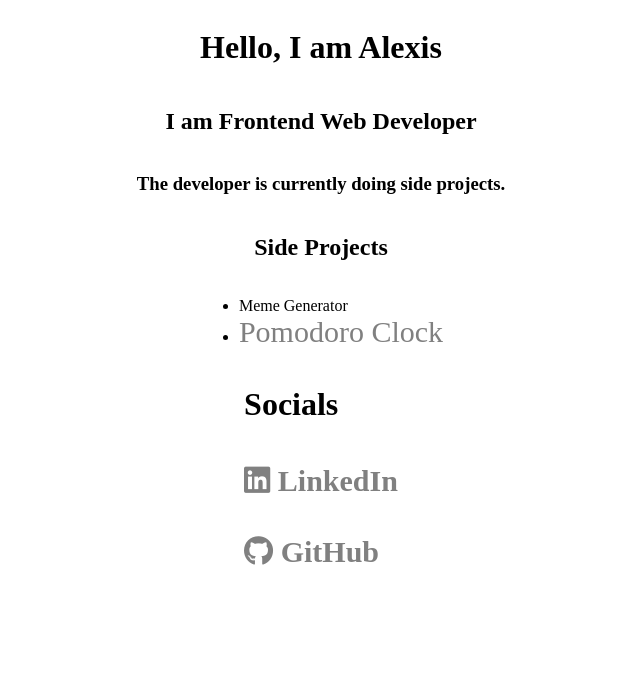
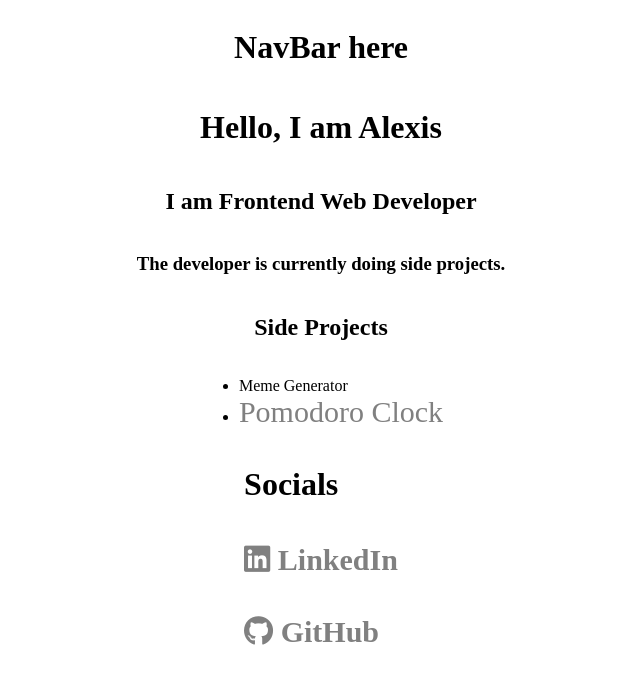
Before and after one commit to alexissorianooo/Portfolio, a React (Create React App) app: page / in a window 1280 px wide. Shown: the top 684 px of the page, without its empty margins (319-959 px from the left). Built offline with nearby package versions, Linux system fonts and the light colour scheme.

Commit message:
react router

```diff
--- a/package.json
+++ b/package.json
@@ -9,6 +9,7 @@
     "@testing-library/user-event": "^13.5.0",
     "react": "^18.1.0",
     "react-dom": "^18.1.0",
+    "react-router-dom": "^6.3.0",
     "react-scripts": "5.0.1",
     "web-vitals": "^2.1.4"
   },
--- a/src/App.js
+++ b/src/App.js
@@ -1,10 +1,12 @@
 import React from 'react'
 import Footer from './Footer'
+import Navbar from './Navbar'
 import './css/App.css' // CSS from App.js
 
 function App() {
   return (
     <div className="App">
+      <Navbar />
       <h1>Hello, I am Alexis</h1>
       <h2>I am Frontend Web Developer</h2>
       <h3>The developer is currently doing side projects.</h3>
--- /dev/null
+++ b/src/Navbar.js
@@ -0,0 +1,7 @@
+import React from 'react'
+
+export default function Navbar(){
+    return(
+        <h1>NavBar here</h1>
+    );
+}
```
Also changed, not shown: 1 other file (tests, documents, lock files or other folders).
